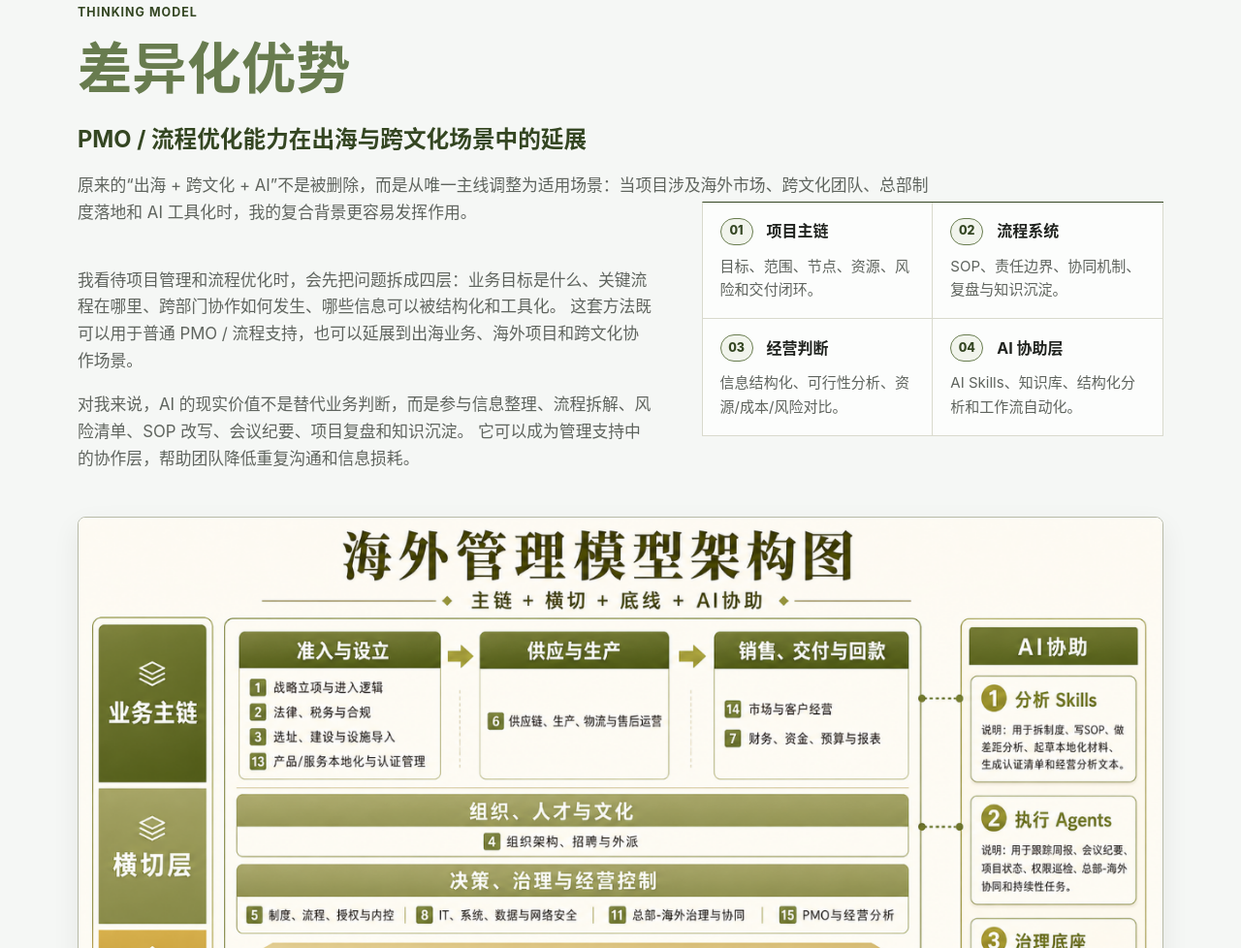
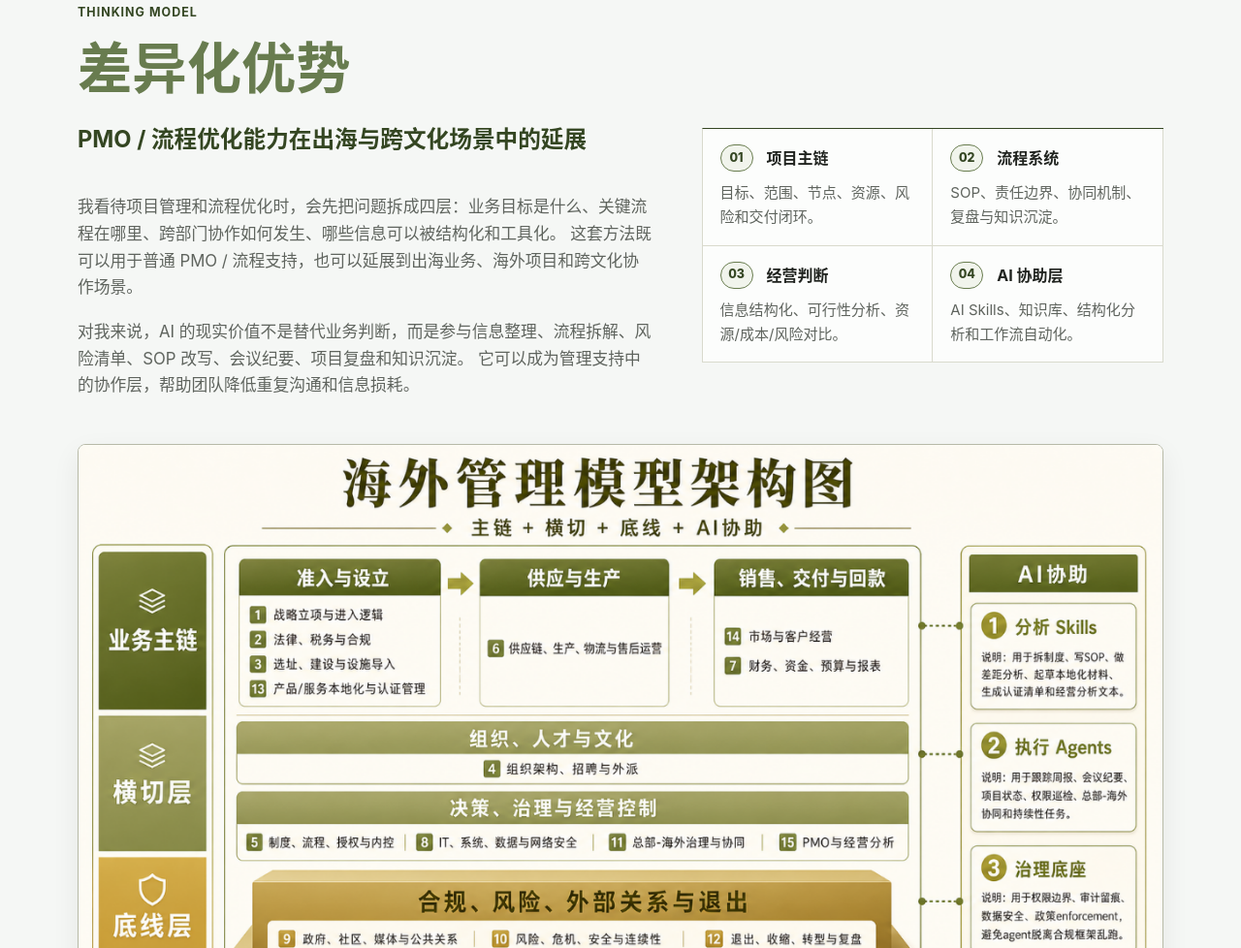
Before and after one commit to RohanaD-611/Codex-projects, a website: page personal-ai-portfolio-pmo/index.html in a window 1280 px wide. Shown: the part 2522-3500 px from the top of the page at 97% size. Drawn offline with Linux system fonts and the light colour scheme.

Commit message:
Remove Thinking Model transition sentence

```diff
--- a/personal-ai-portfolio-pmo/index.html
+++ b/personal-ai-portfolio-pmo/index.html
@@ -133,9 +133,6 @@
               <span>差异化优势</span>
               <span>PMO / 流程优化能力在出海与跨文化场景中的延展</span>
             </h2>
-            <p class="section-lead">
-              原来的“出海 + 跨文化 + AI”不是被删除，而是从唯一主线调整为适用场景：当项目涉及海外市场、跨文化团队、总部制度落地和 AI 工具化时，我的复合背景更容易发挥作用。
-            </p>
           </div>
           <div class="thinking-grid">
             <div class="prose">
```
